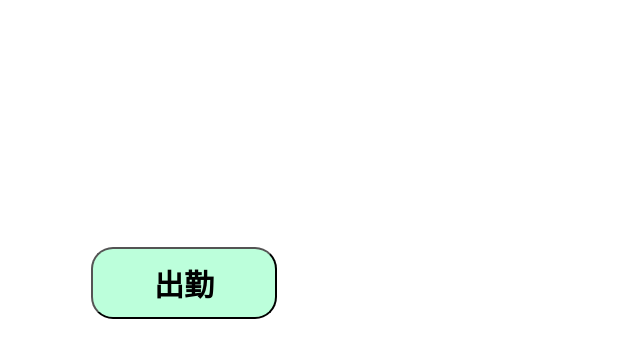
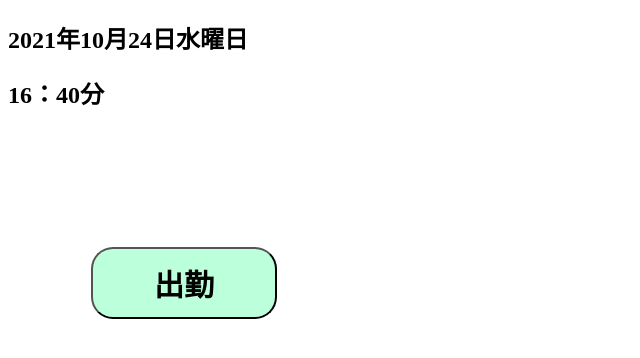
Before and after one commit to sum16/attendance_app_for_react, a React (Create React App) app: page / in a window 1280 px wide. Shown: the top 358 px of the page, without its empty margins (0-640 px from the left). Built offline with nearby package versions, Linux system fonts and the light colour scheme.

Commit message:
西暦/日付／時刻を表示するコンポーネントの作成

```diff
--- a/src/App.js
+++ b/src/App.js
@@ -1,5 +1,6 @@
-import { useEffect, useState } from "react";
+import { useState } from "react";
 import { AttendanceAndLeavingBtton } from "./components/Atoms/Button/AttendanceAndLeavingBtton"
+import { TimesOfDay } from "./components/Atoms/TimesOfDay/TimesOfDay";
 
 function App() {
   const [workingFlg, setWorkingFlg] = useState(false)
@@ -11,6 +12,7 @@ const ChangeWorkingFlag = () => {
 return (
   <div className="App">
     <AttendanceAndLeavingBtton ChangeWorkingFlag={ChangeWorkingFlag} workingFlg={workingFlg} />
+    <TimesOfDay />
   </div>
 );
 }
--- /dev/null
+++ b/src/components/Atoms/TimesOfDay/TimesOfDay.jsx
@@ -0,0 +1,15 @@
+export const TimesOfDay = () => {
+  const date = new Date();
+  const dayOfweek = date.getDay()
+  const dayOfWeekStr = [ "日", "月", "火", "水", "木", "金", "土" ][dayOfweek]
+  const currentDay = date.getFullYear() + "年" + date.getMonth() + "月" +  date.getDate() + "日"  + `${dayOfWeekStr}曜日`;
+  const currentTime = date.getHours() + "：" + date.getMinutes() + "分";
+  return (
+    <>
+    <div>
+      <h2>{currentDay}</h2>
+      <h2>{currentTime}</h2>
+    </div>
+    </>
+  )
+}
```
